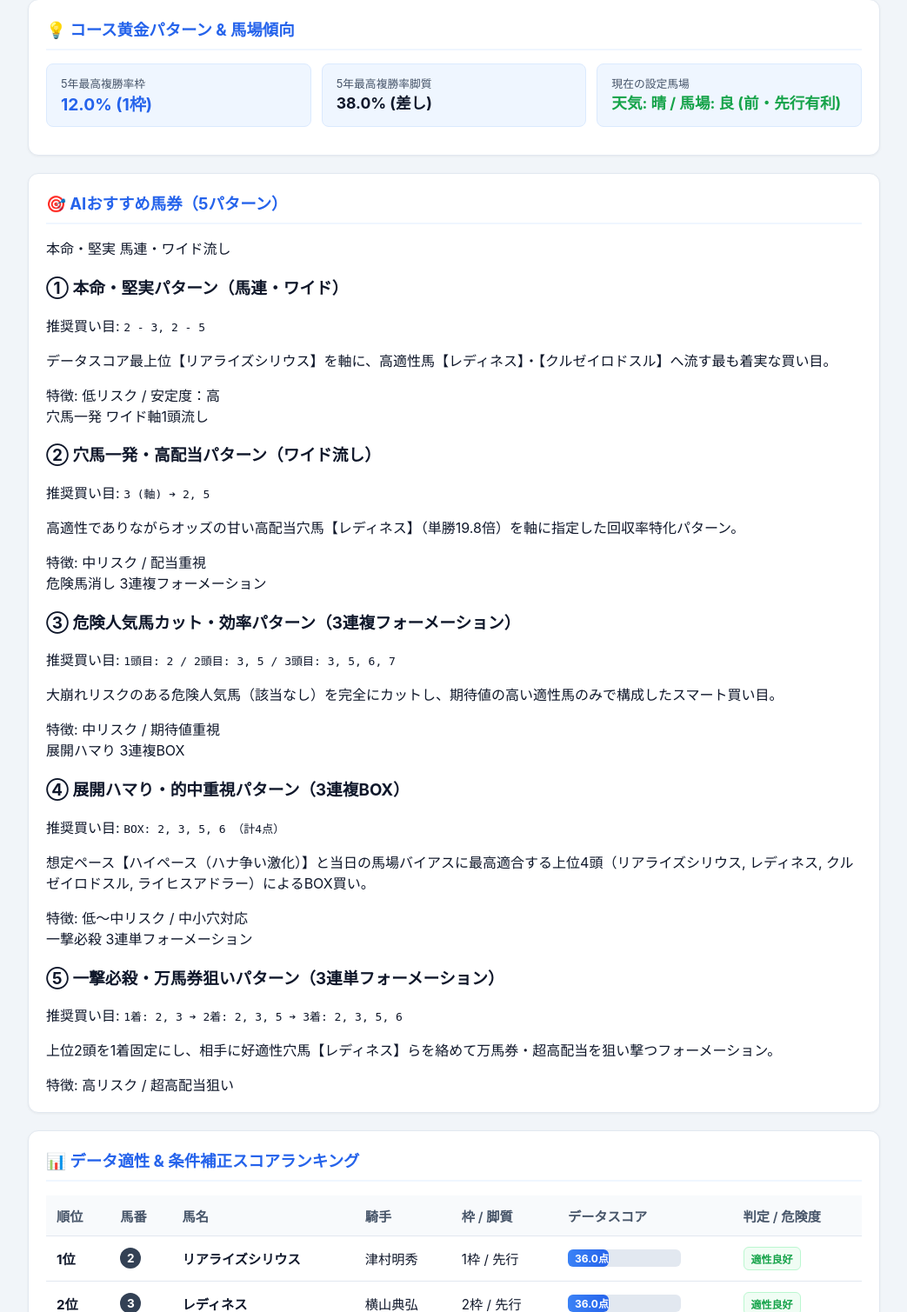
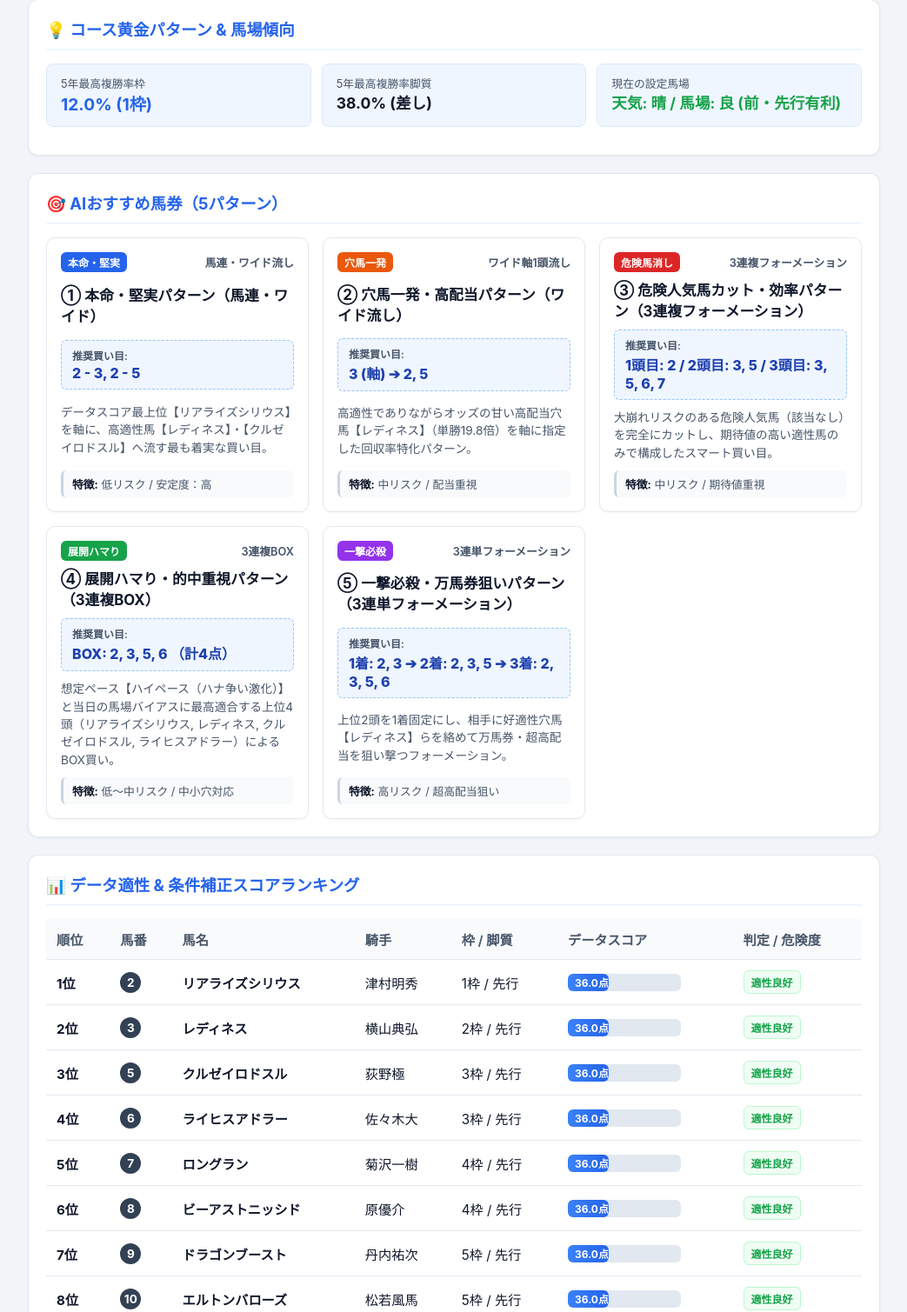
Before and after one commit to 5rt7y68kdf-maker/KUINA_AI, a Flask app: page / in a window 1280 px wide. Shown: the part 682-2191 px from the top of the page at 87% size, without its empty margins (118-1161 px from the left). Run offline with Flask 3, Linux system fonts and the light colour scheme.

Commit message:
Add betting grid and item styles to CSS

```diff
--- a/static/style.css
+++ b/static/style.css
@@ -147,6 +147,104 @@ body {
     color: var(--text-primary);
 }
 
+/* AIおすすめ馬券スタイル */
+.betting-grid {
+    display: grid;
+    grid-template-columns: repeat(auto-fit, minmax(280px, 1fr));
+    gap: 16px;
+    margin-top: 14px;
+}
+
+.betting-item {
+    background: #ffffff;
+    border: 1px solid var(--border-color);
+    border-radius: 10px;
+    padding: 16px;
+    box-shadow: 0 1px 3px rgba(0,0,0,0.04);
+    display: flex;
+    flex-direction: column;
+    justify-content: space-between;
+}
+
+.betting-header {
+    display: flex;
+    justify-content: space-between;
+    align-items: center;
+    margin-bottom: 8px;
+}
+
+.betting-badge {
+    padding: 3px 8px;
+    border-radius: 6px;
+    font-size: 0.75rem;
+    font-weight: 700;
+    color: #ffffff;
+}
+
+.badge-solid { background-color: #2563eb; }
+.badge-hole { background-color: #ea580c; }
+.badge-danger-cut { background-color: #dc2626; }
+.badge-pace { background-color: #16a34a; }
+.badge-max { background-color: #9333ea; }
+
+.betting-type {
+    font-size: 0.8rem;
+    font-weight: 600;
+    color: var(--text-secondary);
+}
+
+.betting-title {
+    margin: 0 0 10px 0;
+    font-size: 1.05rem;
+    font-weight: 700;
+    color: var(--text-primary);
+}
+
+.betting-recommendation {
+    background: var(--accent-light);
+    border: 1px dashed #93c5fd;
+    padding: 8px 12px;
+    border-radius: 6px;
+    margin-bottom: 10px;
+}
+
+.rec-label {
+    display: block;
+    font-size: 0.75rem;
+    color: var(--text-secondary);
+    font-weight: 600;
+    margin-bottom: 2px;
+}
+
+.rec-code {
+    font-size: 1rem;
+    font-weight: 800;
+    color: #1e40af;
+    font-family: inherit;
+}
+
+.betting-desc {
+    font-size: 0.85rem;
+    color: var(--text-secondary);
+    line-height: 1.5;
+    margin: 0 0 10px 0;
+}
+
+.betting-risk {
+    font-size: 0.8rem;
+    color: #475569;
+    background: #f8fafc;
+    padding: 6px 10px;
+    border-radius: 6px;
+    border-left: 3px solid #cbd5e1;
+}
+
+.risk-tag {
+    font-weight: 700;
+    color: var(--text-primary);
+}
+
+/* ランキングテーブル */
 .ranking-table {
     width: 100%;
     border-collapse: collapse;
```
